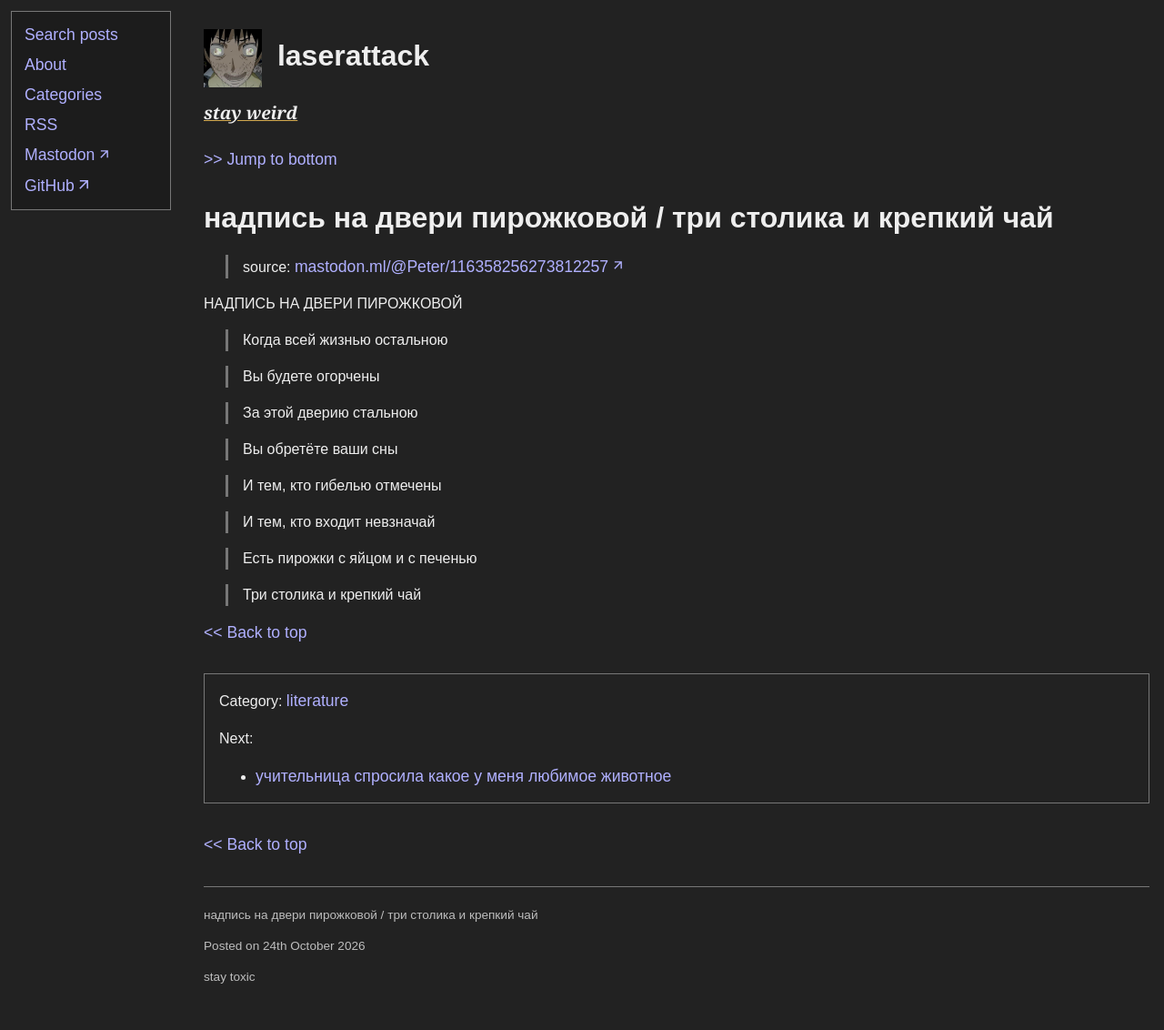
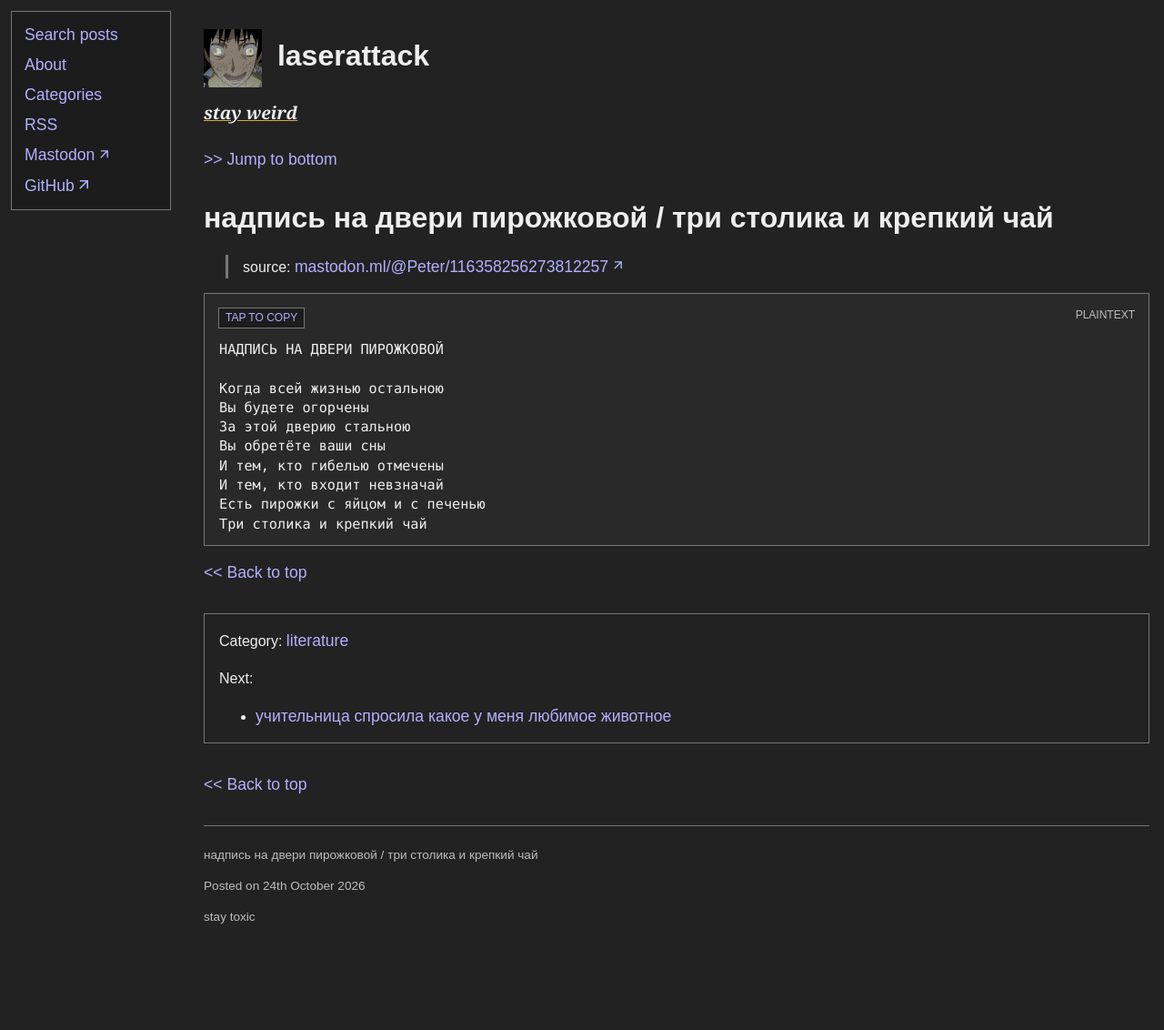
Before and after one commit to laserattack/laserattack.github.io, a Jekyll site: the page built from _posts/2026-10-24-a-sign-on-the-cafe-door.markdown, in a window 1280 px wide. Shown: the whole page at 91% size. Built offline with Jekyll 4.4.1, drawn with Linux system fonts in a browser that asks for light colours; after the commit the page ends 1066 px from its top, so only the background shows below that.

````diff
--- a/_posts/2026-10-24-a-sign-on-the-cafe-door.markdown
+++ b/_posts/2026-10-24-a-sign-on-the-cafe-door.markdown
@@ -7,20 +7,15 @@ categories: literature
 > source:
 > [mastodon.ml/@Peter/116358256273812257](https://mastodon.ml/@Peter/116358256273812257)
 
+```
 НАДПИСЬ НА ДВЕРИ ПИРОЖКОВОЙ
 
-> Когда всей жизнью остальною
-
-> Вы будете огорчены
-
-> За этой дверию стальною
-
-> Вы обретёте ваши сны
-
-> И тем, кто гибелью отмечены
-
-> И тем, кто входит невзначай
-
-> Есть пирожки с яйцом и с печенью
-
-> Три столика и крепкий чай
+Когда всей жизнью остальною
+Вы будете огорчены
+За этой дверию стальною
+Вы обретёте ваши сны
+И тем, кто гибелью отмечены
+И тем, кто входит невзначай
+Есть пирожки с яйцом и с печенью
+Три столика и крепкий чай
+```
````
